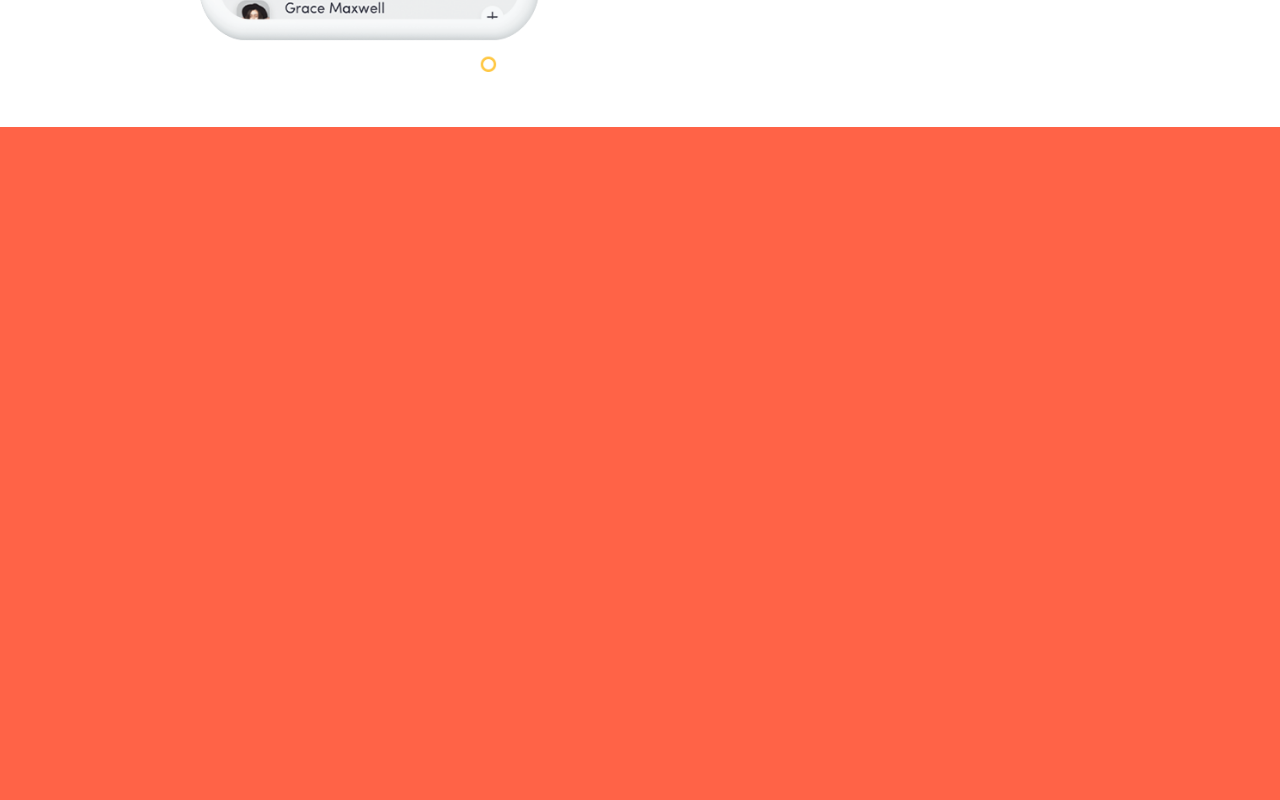
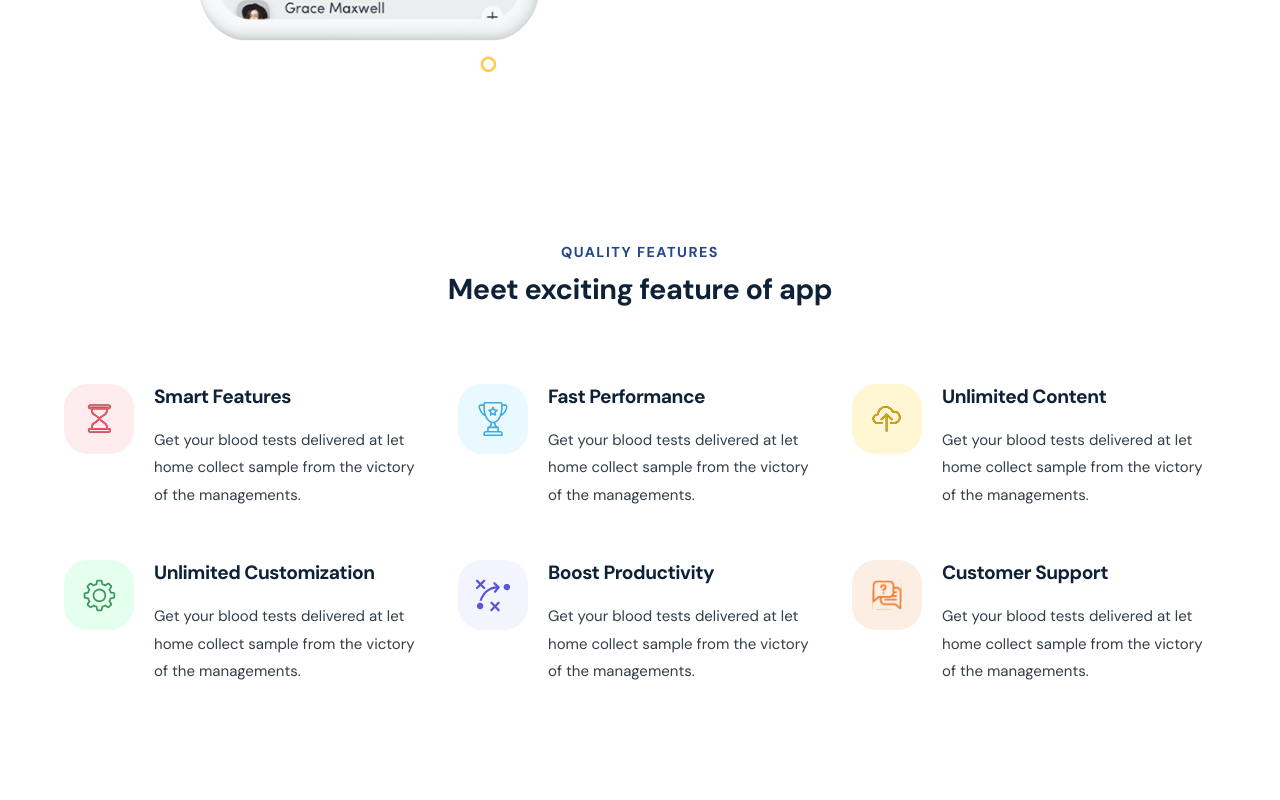
Before and after one commit to S-Solomon/App-Modern, a React (Create React App) app: page / in a window 1280 px wide. Shown: the part 2400-3200 px from the top of the page. Built offline with nearby package versions, Linux system fonts and the light colour scheme.

Commit message:
corefeaturesone section done

```diff
--- a/src/App.tsx
+++ b/src/App.tsx
@@ -1,4 +1,4 @@
-import { QualityFeatureOne, Header, CoreFeaturesOne } from './sections'
+import { QualityFeatureOne, Header, CoreFeaturesOne, QualityFeatureTwo } from './sections'
 
 
 const App = () => {
@@ -7,6 +7,7 @@ const App = () => {
       <Header />
       <QualityFeatureOne />
       <CoreFeaturesOne />
+      <QualityFeatureTwo />
       <section style={{height: '100vh', backgroundColor: 'tomato'}}></section>
       {/* <section></section> */}
       {/* <section></section> */}
--- a/src/sections/CoreFeaturesOne.tsx
+++ b/src/sections/CoreFeaturesOne.tsx
@@ -46,6 +46,7 @@ export default CoreFeaturesOne
 
 const CoreFeaturesOneStyled = styled.section`
     position: relative;
+    z-index: -1;
     @media screen and (min-width: 768px) {
         padding: 0.63rem 0;
     }
--- /dev/null
+++ b/src/sections/QualityFeatureTwo.tsx
@@ -0,0 +1,106 @@
+import React from 'react'
+import styled from 'styled-components'
+import QualityTwoData from '../data/QualityTwoData'
+import { InnerLayout, OuterLayout } from '../styles/Layout'
+
+const QualityFeatureTwo = () => {
+    return (
+        <QualityFeatureTwoStyled>
+            <OuterLayout>
+                <InnerLayout>
+                    <Wrapper>
+                        <Heading>
+                            <p className="subtitle">QUALITY FEATURES</p>
+                            <h2 className="primary-title">
+                                Meet exciting feature of app
+                            </h2>
+                        </Heading>
+                        <Content>
+                            {
+                                QualityTwoData.map((item) => (
+                                    <div className="item" key={item.id}>
+                                        <img src={item.img} alt="" />
+                                        <div>
+                                            <h2 className="secondary-title">{item.title}</h2>
+                                            <div className="para">{item.text}</div>
+                                        </div>
+                                    </div>
+                                ))
+                            }
+                        </Content>
+                    </Wrapper>
+                </InnerLayout>
+            </OuterLayout>
+        </QualityFeatureTwoStyled>
+    );
+}
+
+export default QualityFeatureTwo
+
+
+const QualityFeatureTwoStyled = styled.section``
+
+const Wrapper = styled.div``
+
+const Heading = styled.div`
+    text-align: center;
+    margin-bottom: 50px;
+    margin-top: -5px;
+    width: 100%;
+    @media screen and (min-width: 640px) {
+        margin-bottom: 60px;
+    }
+    @media screen and (min-width: 1024px) {
+        margin-bottom: 65px;
+    }
+    @media screen and (min-width: 1220px) {
+        margin-bottom: 75px;
+    }
+`;
+
+const Content = styled.div`
+    display: grid;
+    gap: 37px 0;
+    grid-template-columns: 1fr;
+    @media screen and (min-width: 480px) {
+        width: 80%;
+    }
+    @media screen and (min-width: 640px) {
+        grid-gap: 45px 30px;
+        width: 100%;
+        grid-template-columns: repeat(2, 1fr);
+    }
+    @media screen and (min-width: 1024px) {
+        grid-gap: 50px 30px;
+        grid-template-columns: repeat(3, 1fr);
+    }
+    @media screen and (min-width: 1620px) {
+        padding-top: 15px;
+        grid-gap: 90px 70px;
+    }
+    .item {
+        display: flex;
+        align-items: flex-start;
+        img {
+            width: 60px;
+            height: auto;
+            max-width: 100%;
+            margin-right: 15px;
+            @media screen and (min-width: 480px) {
+                margin-right: 20px;
+            }
+            @media screen and (min-width: 1024px) {
+                width: 55px;
+                margin-right: 15px;
+            }
+            @media screen and (min-width: 1220px) {
+                width: 70px;
+                margin-right: 20px;
+            }
+            @media screen and (min-width: 1620px) {
+                width: 80px;
+                margin-right: 25px;
+            }
+        }
+    }
+`;
--- a/src/sections/index.ts
+++ b/src/sections/index.ts
@@ -1,3 +1,4 @@
 export { default as Header } from './Header'
 export { default as QualityFeatureOne } from './QualityFeatureOne'
 export { default as CoreFeaturesOne } from './CoreFeaturesOne'
+export { default as QualityFeatureTwo } from './QualityFeatureTwo'
```
